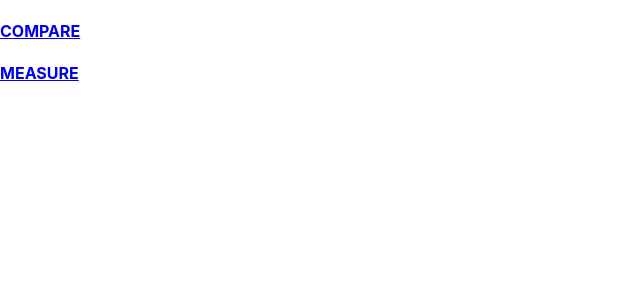
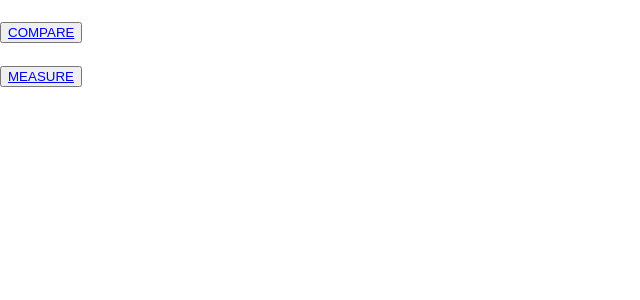
Before and after one commit to EarthEye/earth-eye-react, a React (Create React App) app in the folder eartheye/: page /home in a window 1280 px wide. Shown: the top 300 px of the page, without its empty margins (0-640 px from the left). Built offline with nearby package versions, Linux system fonts and the light colour scheme.

Commit message:
converted all hyperlinks to buttons and switched position of image preview and input fields

```diff
--- a/eartheye/src/Compare.js
+++ b/eartheye/src/Compare.js
@@ -13,7 +13,9 @@ class Compare extends Component {
     return (
       <div>
         <h4 className="menu-item active">
-          <NavLink to="/home">HOME</NavLink>
+          <button>
+            <NavLink to="/home">HOME</NavLink>
+          </button>
         </h4>
         <div>
           <h1>Compare Page</h1>
@@ -21,9 +23,12 @@ class Compare extends Component {
           <PhotoUploadTest />
         </div>
         <div>
+          <br />
           <button onClick={() => imageStore.clearList()}>RESET</button>
           <h4 className="menu-item active">
-            <NavLink to="/comparedcalc">COMPARE</NavLink>
+            <button>
+              <NavLink to="/comparedcalc">COMPARE</NavLink>
+            </button>
           </h4>
         </div>
       </div>
--- a/eartheye/src/LandingPage.js
+++ b/eartheye/src/LandingPage.js
@@ -8,10 +8,14 @@ class LandingPage extends Component {
     return (
       <div>
         <h4 className="menu-item active">
-          <NavLink to="/compare">COMPARE</NavLink>
+          <button>
+            <NavLink to="/compare">COMPARE</NavLink>
+          </button>
         </h4>
         <h4 className="menu-item">
-          <NavLink to="/measure">MEASURE</NavLink>
+          <button>
+            <NavLink to="/measure">MEASURE</NavLink>
+          </button>
         </h4>
       </div>
     );
--- a/eartheye/src/Measure.js
+++ b/eartheye/src/Measure.js
@@ -12,7 +12,9 @@ class Measure extends Component {
     return (
       <div>
         <h4 className="menu-item active">
-          <NavLink to="/home">HOME</NavLink>
+          <button>
+            <NavLink to="/home">HOME</NavLink>
+          </button>
         </h4>
         <h1>Measure Page</h1>
         <h2>Add an image to measure</h2>
--- a/eartheye/src/MeasureCalc.js
+++ b/eartheye/src/MeasureCalc.js
@@ -10,6 +10,7 @@ class MeasureCalc extends Component {
     return (
       <div>
         <h1>Measure Page Results</h1>
+        <h2>Tap on your image to add a point</h2>
       </div>
     );
   }
--- a/eartheye/src/PhotoUploadMeasure.js
+++ b/eartheye/src/PhotoUploadMeasure.js
@@ -28,13 +28,16 @@ class PhotoUploadTest extends Component {
     return (
       <div>
         <div>
+          <img className="imgPreview" src={imageStore.image1[0]} alt="" />
+          <div />
           {availableButton1}
-          <img className="imgPreview" src={imageStore.image1[0]} alt="" />
         </div>
         <div>
           <button onClick={() => imageStore.clearList()}>RESET</button>
           <h4 className="menu-item active">
-            <NavLink to="/measuredcalc">MEASURE</NavLink>
+            <button>
+              <NavLink to="/measuredcalc">MEASURE</NavLink>
+            </button>
           </h4>
         </div>
       </div>
--- a/eartheye/src/PhotoUploadTest.js
+++ b/eartheye/src/PhotoUploadTest.js
@@ -30,12 +30,14 @@ class PhotoUploadTest extends Component {
     return (
       <div>
         <div>
+          <img className="imgPreview" src={imageStore.image1[0]} alt="" />
+          <div />
           {availableButton1}
-          <img className="imgPreview" src={imageStore.image1[0]} alt="" />
         </div>
         <div>
+          <img className="imgPreview" src={imageStore.image2[0]} alt="" />
+          <div />
           {availableButton2}
-          <img className="imgPreview" src={imageStore.image2[0]} alt="" />
         </div>
       </div>
     );
```
